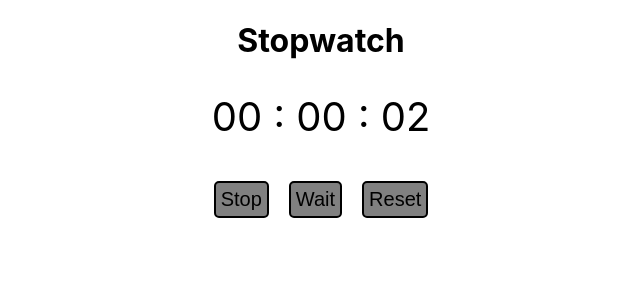
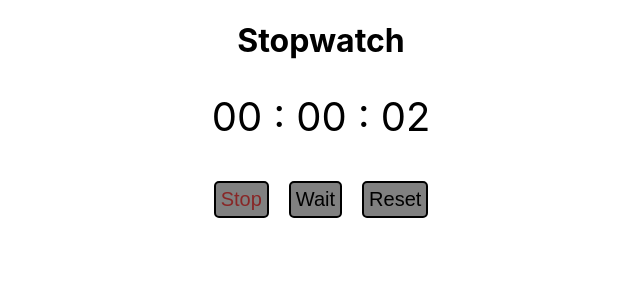
Before and after one commit to viktor-gif/rxjs-stopwatch, a React (Create React App) app: page / in a window 1280 px wide. Both pictures are taken after a click on the button "Start". Shown: the top 300 px of the page, without its empty margins (319-959 px from the left). Built offline with nearby package versions, Linux system fonts and the light colour scheme.

Commit message:
Function: reset; comments

```diff
--- a/src/App.js
+++ b/src/App.js
@@ -9,10 +9,11 @@ const App = React.memo((props) => {
   const [status, setStatus] = useState("stop");
   const [touchTime, setTouchTime] = useState(0);
 
-  let updatedS = time.s,
-    updatedM = time.m,
-    updatedH = time.h;
+  let updatedS = status === "reset" || status === "run" ? 0 : time.s,
+    updatedM = status === "reset" || status === "run" ? 0 : time.m,
+    updatedH = status === "reset" || status === "run" ? 0 : time.h;
 
+  // function runTime increments the time
   const runTime = () => {
     if (updatedS === 60) {
       updatedM++;
@@ -26,13 +27,16 @@ const App = React.memo((props) => {
     return setTime({ h: updatedH, m: updatedM, s: updatedS });
   };
 
+  // functin start starts the stopwatch
   const start = () => {
     setInterv(setInterval(runTime, 1000));
 
     setStatus("run");
   };
+
+  // function wait pauses the stopWatch
   const wait = () => {
-    if (touchTime == 0) {
+    if (touchTime === 0) {
       setTouchTime(new Date().getTime());
     } else {
       if (new Date().getTime() - touchTime < 300) {
@@ -44,10 +48,20 @@ const App = React.memo((props) => {
       }
     }
   };
+
+  // function stop resets the stopWatch and stops it
   const stop = () => {
     clearInterval(interv);
     setStatus("stop");
     setTime({ h: 0, m: 0, s: 0 });
+  };
+
+  // function stop resets the stopWatch and startsthe stopWatch again
+  const reset = () => {
+    setStatus("reset");
+    setTime({ h: 0, m: 0, s: 0 });
+    clearInterval(interv);
+    setInterv(setInterval(runTime, 1000));
   };
 
   return (
@@ -55,7 +69,13 @@ const App = React.memo((props) => {
       <div>
         <h1>Stopwatch</h1>
         <Display time={time} />
-        <Buttons start={start} status={status} wait={wait} stop={stop} />
+        <Buttons
+          start={start}
+          status={status}
+          wait={wait}
+          stop={stop}
+          reset={reset}
+        />
       </div>
     </div>
   );
--- a/src/components/buttons/Buttons.jsx
+++ b/src/components/buttons/Buttons.jsx
@@ -5,9 +5,13 @@ const Buttons = (props) => {
   return (
     <div className={s.stopWatchButtons}>
       {props.status === "stop" && <button onClick={props.start}>Start</button>}
-      {props.status === "run" && <button onClick={props.stop}>Stop</button>}
+      {(props.status === "run" || props.status === "reset") && (
+        <button onClick={props.stop} className={s.stopButton}>
+          Stop
+        </button>
+      )}
       <button onClick={props.wait}>Wait</button>
-      <button>Reset</button>
+      <button onClick={props.reset}>Reset</button>
     </div>
   );
 };
--- a/src/components/buttons/Buttons.module.css
+++ b/src/components/buttons/Buttons.module.css
@@ -6,3 +6,6 @@
   font-size: 20px;
   padding: 5px;
 }
+.stopButton {
+  color: rgb(136, 38, 38);
+}
```
